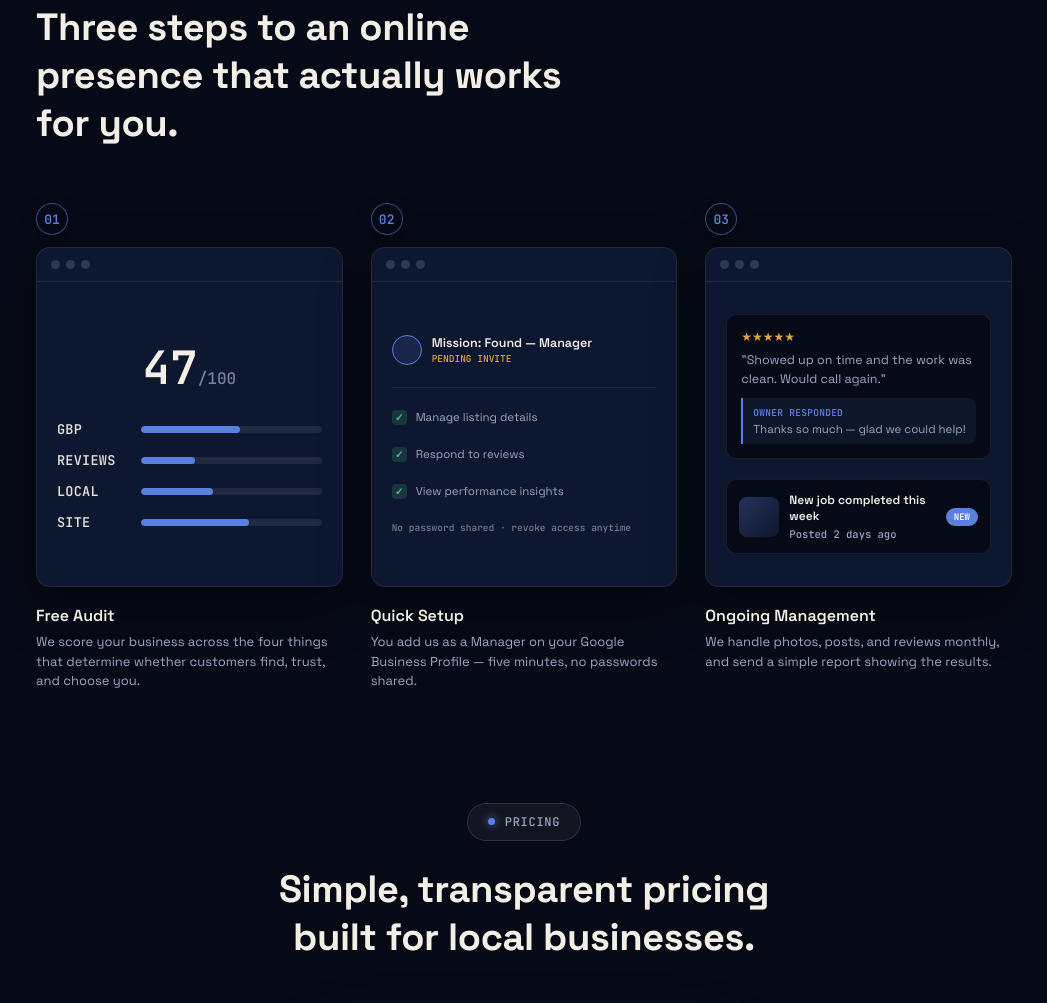
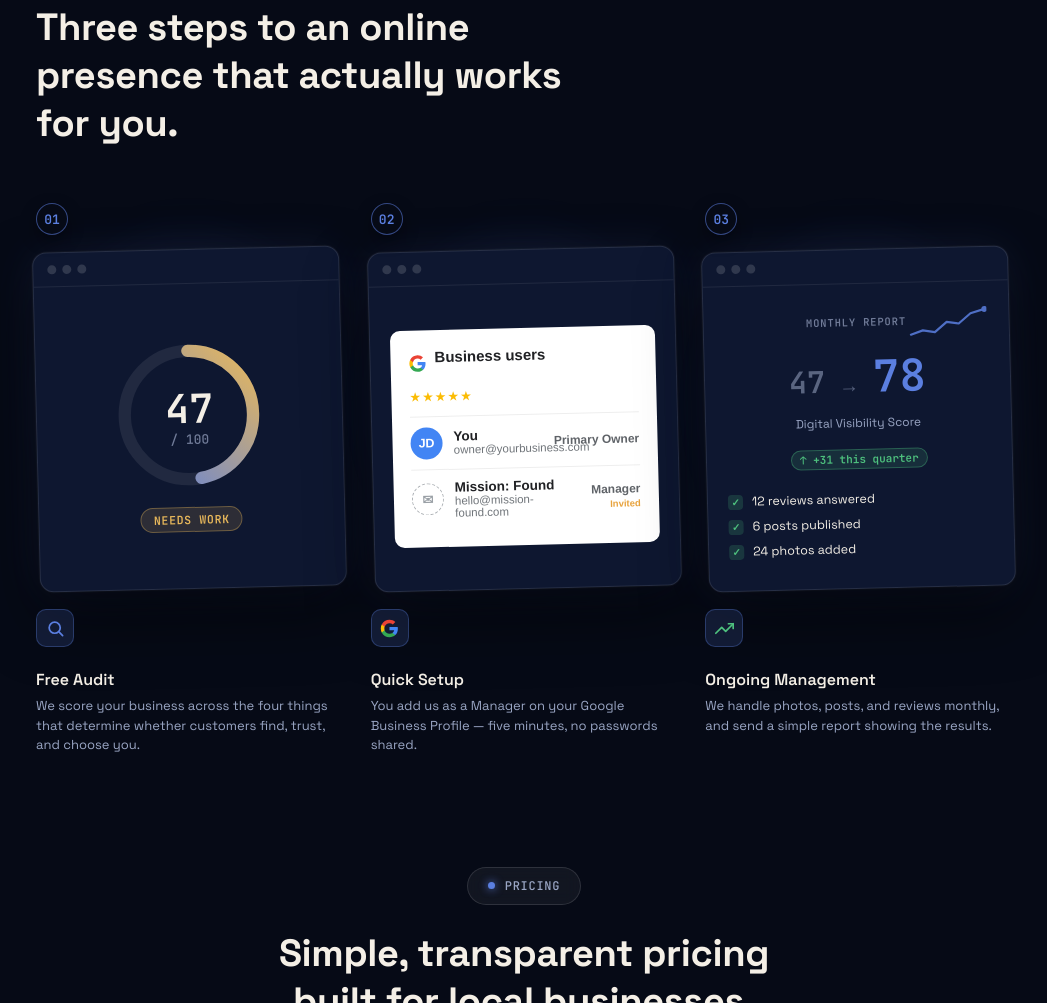
Before and after one commit to devonlambert03/mission-found, a plain HTML site: page index.html in a window 1280 px wide. Shown: the part 1434-2437 px from the top of the page, without its empty margins (116-1163 px from the left). Drawn offline with Linux system fonts and the light colour scheme.

Commit message:
Add files via upload

```diff
--- a/index.html
+++ b/index.html
@@ -416,35 +416,41 @@
     font-family: 'JetBrains Mono', monospace; font-size: 12.5px; color: #FFDCC9; font-weight: 600; line-height: 1.45;
   }
 
-  /* ---- Step 03 visual: review + reply, and a fresh post ---- */
-  .step3-visual { display: flex; flex-direction: column; gap: 20px; width: 100%; height: 100%; justify-content: center; }
-  .review-mini { background: var(--navy-deep); border: 1px solid rgba(255,255,255,0.08); border-radius: 10px; padding: 14px; }
-  .review-stars { color: #E0A63C; font-size: 12px; margin-bottom: 6px; }
-  .review-text { font-size: 12.5px; color: var(--muted); line-height: 1.5; margin-bottom: 10px; }
-  .reply-bubble {
-    background: rgba(91,127,224,0.1); border-left: 2px solid var(--blue); padding: 8px 10px; border-radius: 0 8px 8px 0;
-    opacity: 0; transform: translateY(6px) scale(0.96);
-    transition: opacity 0.4s ease, transform 0.4s cubic-bezier(0.2,0.85,0.2,1);
+  /* ---- Step 03 visual: monthly report, score improving ---- */
+  .report-visual { display: flex; flex-direction: column; align-items: center; justify-content: center; gap: 18px; width: 100%; height: 100%; position: relative; }
+  .report-sparkline { position: absolute; top: 4px; right: 2px; width: 78px; height: 34px; opacity: 0.85; }
+  .report-label {
+    font-family: 'JetBrains Mono', monospace; font-size: 10.5px; font-weight: 700; letter-spacing: 0.08em;
+    color: var(--muted); opacity: 0.7; text-transform: uppercase;
   }
-  .reply-bubble.in { opacity: 1; transform: translateY(0) scale(1); }
-  .reply-label { font-family: 'JetBrains Mono', monospace; font-size: 9.5px; color: var(--blue); font-weight: 600; margin-bottom: 3px; text-transform: uppercase; letter-spacing: 0.03em; }
-  .reply-text { font-size: 11.5px; color: var(--muted); }
-
-  .post-mini {
-    background: var(--navy-deep); border: 1px solid rgba(255,255,255,0.08); border-radius: 10px; padding: 12px; display: flex; gap: 10px; align-items: center;
-    opacity: 0; transform: translateY(8px) scale(0.94);
-    transition: opacity 0.5s ease, transform 0.5s cubic-bezier(0.2,0.85,0.2,1);
+  .report-score-row { display: flex; align-items: baseline; gap: 14px; }
+  .report-score-before {
+    font-family: 'JetBrains Mono', monospace; font-size: 30px; font-weight: 700; color: var(--muted); opacity: 0.55;
   }
-  .post-mini.in { opacity: 1; transform: translateY(0) scale(1); }
-  .post-thumb { width: 40px; height: 40px; border-radius: 8px; background: linear-gradient(135deg, rgba(91,127,224,0.35), rgba(91,127,224,0.1)); flex-shrink: 0; }
-  .post-cap { font-size: 12px; color: var(--cream); margin-bottom: 3px; font-weight: 600; }
-  .post-time { font-size: 10.5px; color: var(--muted); font-family: 'JetBrains Mono', monospace; }
-  .post-new {
-    margin-left: auto; font-family: 'JetBrains Mono', monospace; font-size: 9px; background: var(--blue); color: #fff; font-weight: 700; padding: 3px 8px; border-radius: 999px; flex-shrink: 0;
-    transform: scale(0); opacity: 0;
-    transition: transform 0.4s cubic-bezier(0.34,1.56,0.64,1), opacity 0.3s ease;
+  .report-arrow { color: var(--muted); opacity: 0.5; font-size: 20px; }
+  .report-score-after {
+    font-family: 'JetBrains Mono', monospace; font-size: 44px; font-weight: 700; color: var(--blue);
+    opacity: 0; transform: scale(0.85); transition: opacity 0.5s ease, transform 0.5s cubic-bezier(0.2,0.85,0.2,1);
   }
-  .post-new.in { transform: scale(1); opacity: 1; }
+  .report-score-after.in { opacity: 1; transform: scale(1); }
+  .report-delta {
+    font-family: 'JetBrains Mono', monospace; font-size: 11px; font-weight: 700; color: #4EC17E;
+    background: rgba(78,193,126,0.14); border: 1px solid rgba(78,193,126,0.35);
+    padding: 2px 8px; border-radius: 999px; align-self: center;
+    opacity: 0; transition: opacity 0.4s ease 0.15s;
+  }
+  .report-delta.in { opacity: 1; }
+  .report-caption { font-size: 12px; color: var(--muted); margin-top: -8px; }
+  .report-metrics { width: 100%; display: flex; flex-direction: column; gap: 9px; margin-top: 4px; }
+  .report-metric {
+    display: flex; align-items: center; gap: 9px; font-size: 12.5px; color: var(--cream);
+    opacity: 0; transform: translateY(6px); transition: opacity 0.4s ease, transform 0.4s ease;
+  }
+  .report-metric.in { opacity: 1; transform: translateY(0); }
+  .report-metric-check {
+    width: 15px; height: 15px; border-radius: 4px; background: rgba(78,193,126,0.18); color: #4EC17E;
+    font-size: 10px; font-weight: 700; display: flex; align-items: center; justify-content: center; flex-shrink: 0;
+  }
 
   .steps-row {
     display: grid; grid-template-columns: repeat(3, 1fr); gap: 28px; align-items: stretch;
@@ -457,14 +463,20 @@
   .step.in { opacity: 1; transform: translateY(0); }
   .step h3 {
     font-family: 'Space Grotesk', sans-serif; font-size: 16px; font-weight: 600;
-    color: var(--cream); margin: 18px 0 6px;
+    color: var(--cream); margin: 14px 0 6px;
   }
   .step p { color: var(--muted); font-size: 13px; line-height: 1.5; min-height: 52px; }
 
-  /* ---- Step visuals: the card leads, text follows underneath ---- */
-  .step-visual { display: flex; flex-direction: column; }
+  /* ---- Step visuals: tilted floating card with glow, icon chip, badge ---- */
+  .step-visual { display: flex; flex-direction: column; position: relative; padding-bottom: 8px; }
+  .step-visual::before {
+    content: ''; position: absolute; inset: 10px -14px 20px -14px; z-index: 0;
+    background: radial-gradient(ellipse 70% 65% at 50% 45%, rgba(91,127,224,0.22), transparent 72%);
+    filter: blur(14px); pointer-events: none;
+  }
   .step-badge {
-    width: 32px; height: 32px; border-radius: 50%; margin-bottom: 12px;
+    position: relative; z-index: 2;
+    width: 32px; height: 32px; border-radius: 50%; margin-bottom: 14px;
     background: var(--navy-deep); border: 1.5px solid rgba(91,127,224,0.55); color: var(--blue);
     font-family: 'JetBrains Mono', monospace; font-weight: 700; font-size: 13px;
     display: flex; align-items: center; justify-content: center;
@@ -472,36 +484,77 @@
   }
   .step .chrome-frame { display: flex; flex-direction: column; }
   .chrome-frame {
-    background: var(--navy); border-radius: 14px; border: 1px solid rgba(255,255,255,0.08);
-    overflow: hidden; box-shadow: 0 20px 50px rgba(0,0,0,0.35);
-    height: 340px;
+    position: relative; z-index: 1;
+    background: var(--navy); border-radius: 14px; border: 1px solid rgba(255,255,255,0.1);
+    overflow: hidden; height: 340px;
+    transform: rotate(-1.4deg);
+    box-shadow: 0 28px 60px rgba(0,0,0,0.5), 0 0 0 1px rgba(255,255,255,0.03), 0 0 46px rgba(91,127,224,0.12);
   }
   .chrome-bar { display: flex; gap: 6px; padding: 12px 14px; border-bottom: 1px solid rgba(255,255,255,0.08); }
   .chrome-bar span { width: 9px; height: 9px; border-radius: 50%; background: rgba(255,255,255,0.14); }
   .chrome-body { padding: 20px; display: flex; align-items: center; flex: 1; }
 
-  .gauge-wrap { display: flex; flex-direction: column; align-items: center; justify-content: center; gap: 22px; width: 100%; height: 100%; }
-  .gauge-score { font-family: 'JetBrains Mono', monospace; font-size: 46px; font-weight: 700; color: var(--cream); }
-  .gauge-score span { font-size: 16px; color: var(--muted); font-weight: 500; opacity: 0.75; }
-  .gauge-bars { width: 100%; display: flex; flex-direction: column; gap: 13px; }
-  .gauge-bar-row { display: flex; align-items: center; gap: 12px; }
-  .gauge-bar-label {
-    font-family: 'JetBrains Mono', monospace; font-size: 13.5px; font-weight: 700;
-    color: var(--cream); opacity: 0.92; width: 72px; flex-shrink: 0; letter-spacing: 0.02em;
+  .step-icon-chip {
+    position: relative; z-index: 2; align-self: flex-start;
+    width: 38px; height: 38px; border-radius: 10px; margin-top: 20px;
+    background: rgba(91,127,224,0.16); border: 1px solid rgba(91,127,224,0.32);
+    display: flex; align-items: center; justify-content: center;
   }
-  .gauge-bar-track { flex: 1; height: 7px; border-radius: 3.5px; background: rgba(255,255,255,0.08); overflow: hidden; }
-  .gauge-bar-fill { height: 100%; background: var(--blue); border-radius: 3.5px; }
+  .step-icon-chip svg { width: 19px; height: 19px; }
 
-  .setup-body { display: flex; flex-direction: column; gap: 22px; width: 100%; height: 100%; justify-content: center; }
-  .invite-row { display: flex; align-items: center; gap: 10px; }
-  .invite-avatar { width: 30px; height: 30px; border-radius: 50%; background: rgba(91,127,224,0.14); border: 1px solid var(--blue); flex-shrink: 0; }
-  .invite-name { font-size: 12.5px; color: var(--cream); font-weight: 600; }
-  .invite-status { font-family: 'JetBrains Mono', monospace; font-size: 9.5px; color: #E0A63C; margin-top: 1px; }
-  .invite-divider { height: 1px; background: rgba(255,255,255,0.08); }
-  .perm-row { display: flex; align-items: center; gap: 9px; }
-  .perm-check { width: 15px; height: 15px; border-radius: 4px; background: rgba(78,193,126,0.18); color: #4EC17E; font-size: 10px; font-weight: 700; display: flex; align-items: center; justify-content: center; flex-shrink: 0; }
-  .perm-label { font-size: 11.5px; color: var(--muted); }
-  .setup-note { font-family: 'JetBrains Mono', monospace; font-size: 9.5px; color: var(--muted); opacity: 0.7; }
+  /* ---- Step 01 visual: just the score, as a radial gauge ---- */
+  .score-only-wrap { display: flex; flex-direction: column; align-items: center; justify-content: center; gap: 18px; width: 100%; height: 100%; }
+  .score-ring-wrap { position: relative; width: 148px; height: 148px; }
+  .score-ring { width: 100%; height: 100%; transform: rotate(-90deg); }
+  .score-ring-bg { fill: none; stroke: rgba(255,255,255,0.08); stroke-width: 10; }
+  .score-ring-fill {
+    fill: none; stroke: url(#scoreGradient); stroke-width: 10; stroke-linecap: round;
+    stroke-dasharray: 327; stroke-dashoffset: 327;
+    transition: stroke-dashoffset 1.1s cubic-bezier(0.2,0.7,0.2,1);
+  }
+  .score-ring-fill.filled { stroke-dashoffset: 173; }
+  .score-ring-label {
+    position: absolute; inset: 0; display: flex; flex-direction: column; align-items: center; justify-content: center;
+  }
+  .score-ring-num { font-family: 'JetBrains Mono', monospace; font-size: 40px; font-weight: 700; color: var(--cream); }
+  .score-ring-max { font-family: 'JetBrains Mono', monospace; font-size: 13px; color: var(--muted); opacity: 0.7; margin-top: -4px; }
+  .score-status {
+    font-family: 'JetBrains Mono', monospace; font-size: 11.5px; font-weight: 700; letter-spacing: 0.06em;
+    color: #E8B85B; background: rgba(232,184,91,0.14); border: 1px solid rgba(232,184,91,0.35);
+    padding: 4px 12px; border-radius: 999px;
+  }
+
+  /* ---- Step 02 visual: real Google Business Profile manager screen ---- */
+  .gbp-logo-row { display: flex; align-items: center; gap: 8px; margin-bottom: 10px; }
+  .gbp-stars-row { color: #FBBC04; font-size: 13px; letter-spacing: 1px; margin-bottom: 12px; }
+  .gbp-manager-panel {
+    background: #fff; border-radius: 10px; padding: 18px; width: 100%;
+    font-family: Arial, Helvetica, sans-serif;
+  }
+  .gbp-manager-title { font-size: 15px; font-weight: 700; color: #202124; margin-bottom: 14px; }
+  .gbp-user-row { display: flex; align-items: center; gap: 11px; padding: 10px 0; border-top: 1px solid #EEEEEE; }
+  .gbp-user-row:first-of-type { border-top: none; }
+  .gbp-avatar {
+    width: 32px; height: 32px; border-radius: 50%; flex-shrink: 0;
+    display: flex; align-items: center; justify-content: center;
+    font-size: 12.5px; font-weight: 700; color: #fff;
+  }
+  .gbp-avatar.owner { background: #4285F4; }
+  .gbp-avatar.invited {
+    background: #fff; border: 1.5px dashed #B0B4B8; color: #9AA0A6; font-size: 13px;
+    opacity: 0; transform: scale(0.7); transition: opacity 0.35s ease, transform 0.35s cubic-bezier(0.34,1.56,0.64,1);
+  }
+  .gbp-avatar.invited.in { opacity: 1; transform: scale(1); }
+  .gbp-user-info { flex: 1; min-width: 0; }
+  .gbp-user-name { font-size: 13.5px; font-weight: 700; color: #202124; }
+  .gbp-user-email { font-size: 11.5px; color: #70757A; }
+  .gbp-user-role { text-align: right; font-size: 12px; color: #5F6368; font-weight: 600; flex-shrink: 0; }
+  .gbp-pending-tag {
+    font-family: Arial, sans-serif; font-size: 9.5px; font-weight: 700; color: #E8A33D;
+    margin-top: 2px;
+    opacity: 0; transition: opacity 0.35s ease 0.15s;
+  }
+  .gbp-pending-tag.in { opacity: 1; }
 
   /* ---- Pricing ---- */
   .pricing-eyebrow-wrap { text-align: center; }
@@ -826,16 +879,29 @@
         <div class="chrome-frame">
           <div class="chrome-bar"><span></span><span></span><span></span></div>
           <div class="chrome-body">
-            <div class="gauge-wrap">
-              <div class="gauge-score">47<span>/100</span></div>
-              <div class="gauge-bars">
-                <div class="gauge-bar-row"><div class="gauge-bar-label">GBP</div><div class="gauge-bar-track"><div class="gauge-bar-fill" style="width:55%"></div></div></div>
-                <div class="gauge-bar-row"><div class="gauge-bar-label">REVIEWS</div><div class="gauge-bar-track"><div class="gauge-bar-fill" style="width:30%"></div></div></div>
-                <div class="gauge-bar-row"><div class="gauge-bar-label">LOCAL</div><div class="gauge-bar-track"><div class="gauge-bar-fill" style="width:40%"></div></div></div>
-                <div class="gauge-bar-row"><div class="gauge-bar-label">SITE</div><div class="gauge-bar-track"><div class="gauge-bar-fill" style="width:60%"></div></div></div>
+            <div class="score-only-wrap">
+              <div class="score-ring-wrap">
+                <svg class="score-ring" viewBox="0 0 120 120">
+                  <defs>
+                    <linearGradient id="scoreGradient" x1="0%" y1="0%" x2="100%" y2="100%">
+                      <stop offset="0%" stop-color="#5B7FE0"/>
+                      <stop offset="100%" stop-color="#E8B85B"/>
+                    </linearGradient>
+                  </defs>
+                  <circle class="score-ring-bg" cx="60" cy="60" r="52"/>
+                  <circle class="score-ring-fill" id="scoreRingFill" cx="60" cy="60" r="52"/>
+                </svg>
+                <div class="score-ring-label">
+                  <div class="score-ring-num">47</div>
+                  <div class="score-ring-max">/ 100</div>
+                </div>
               </div>
+              <div class="score-status">NEEDS WORK</div>
             </div>
           </div>
+        </div>
+        <div class="step-icon-chip">
+          <svg viewBox="0 0 24 24" fill="none" stroke="#5B7FE0" stroke-width="2.2" stroke-linecap="round"><circle cx="11" cy="11" r="7"/><path d="M21 21l-4.3-4.3"/></svg>
         </div>
       </div>
       <h3>Free Audit</h3>
@@ -847,21 +913,36 @@
         <div class="chrome-frame">
           <div class="chrome-bar"><span></span><span></span><span></span></div>
           <div class="chrome-body">
-            <div class="setup-body">
-              <div class="invite-row">
-                <div class="invite-avatar"></div>
-                <div>
-                  <div class="invite-name">Mission: Found — Manager</div>
-                  <div class="invite-status">PENDING INVITE</div>
+            <div class="gbp-manager-panel">
+              <div class="gbp-logo-row">
+                <svg width="18" height="18" viewBox="0 0 48 48"><path fill="#4285F4" d="M45.12 24.5c0-1.56-.14-3.06-.4-4.5H24v8.51h11.84c-.51 2.75-2.06 5.08-4.39 6.64v5.52h7.11c4.16-3.83 6.56-9.47 6.56-16.17z"/><path fill="#34A853" d="M24 46c5.94 0 10.92-1.97 14.56-5.33l-7.11-5.52c-1.97 1.32-4.49 2.1-7.45 2.1-5.73 0-10.58-3.87-12.31-9.07H4.34v5.7C7.96 41.07 15.4 46 24 46z"/><path fill="#FBBC05" d="M11.69 28.18C11.25 26.86 11 25.45 11 24s.25-2.86.69-4.18v-5.7H4.34C2.85 17.09 2 20.45 2 24s.85 6.91 2.34 9.88l7.35-5.7z"/><path fill="#EA4335" d="M24 10.75c3.23 0 6.13 1.11 8.41 3.29l6.31-6.31C34.91 4.18 29.93 2 24 2 15.4 2 7.96 6.93 4.34 14.12l7.35 5.7c1.73-5.2 6.58-9.07 12.31-9.07z"/></svg>
+                <span class="gbp-manager-title">Business users</span>
+              </div>
+              <div class="gbp-stars-row">★★★★★</div>
+              <div class="gbp-user-row">
+                <div class="gbp-avatar owner">JD</div>
+                <div class="gbp-user-info">
+                  <div class="gbp-user-name">You</div>
+                  <div class="gbp-user-email">owner@yourbusiness.com</div>
+                </div>
+                <div class="gbp-user-role">Primary Owner</div>
+              </div>
+              <div class="gbp-user-row">
+                <div class="gbp-avatar invited" id="gbpInvitedAvatar">✉</div>
+                <div class="gbp-user-info">
+                  <div class="gbp-user-name">Mission: Found</div>
+                  <div class="gbp-user-email">hello@mission-found.com</div>
+                </div>
+                <div class="gbp-user-role">
+                  Manager
+                  <div class="gbp-pending-tag" id="gbpPendingTag">Invited</div>
                 </div>
               </div>
-              <div class="invite-divider"></div>
-              <div class="perm-row"><div class="perm-check">✓</div><div class="perm-label">Manage listing details</div></div>
-              <div class="perm-row"><div class="perm-check">✓</div><div class="perm-label">Respond to reviews</div></div>
-              <div class="perm-row"><div class="perm-check">✓</div><div class="perm-label">View performance insights</div></div>
-              <div class="setup-note">No password shared · revoke access anytime</div>
             </div>
           </div>
+        </div>
+        <div class="step-icon-chip">
+          <svg width="19" height="19" viewBox="0 0 48 48"><path fill="#4285F4" d="M45.12 24.5c0-1.56-.14-3.06-.4-4.5H24v8.51h11.84c-.51 2.75-2.06 5.08-4.39 6.64v5.52h7.11c4.16-3.83 6.56-9.47 6.56-16.17z"/><path fill="#34A853" d="M24 46c5.94 0 10.92-1.97 14.56-5.33l-7.11-5.52c-1.97 1.32-4.49 2.1-7.45 2.1-5.73 0-10.58-3.87-12.31-9.07H4.34v5.7C7.96 41.07 15.4 46 24 46z"/><path fill="#FBBC05" d="M11.69 28.18C11.25 26.86 11 25.45 11 24s.25-2.86.69-4.18v-5.7H4.34C2.85 17.09 2 20.45 2 24s.85 6.91 2.34 9.88l7.35-5.7z"/><path fill="#EA4335" d="M24 10.75c3.23 0 6.13 1.11 8.41 3.29l6.31-6.31C34.91 4.18 29.93 2 24 2 15.4 2 7.96 6.93 4.34 14.12l7.35 5.7c1.73-5.2 6.58-9.07 12.31-9.07z"/></svg>
         </div>
       </div>
       <h3>Quick Setup</h3>
@@ -873,25 +954,29 @@
         <div class="chrome-frame">
           <div class="chrome-bar"><span></span><span></span><span></span></div>
           <div class="chrome-body">
-            <div class="step3-visual">
-              <div class="review-mini">
-                <div class="review-stars">★★★★★</div>
-                <div class="review-text">"Showed up on time and the work was clean. Would call again."</div>
-                <div class="reply-bubble" id="replyBubble">
-                  <div class="reply-label">Owner responded</div>
-                  <div class="reply-text">Thanks so much — glad we could help!</div>
-                </div>
+            <div class="report-visual">
+              <svg class="report-sparkline" viewBox="0 0 78 34" fill="none">
+                <polyline points="2,28 14,24 26,26 38,16 50,18 62,8 76,4" stroke="#5B7FE0" stroke-width="2.2" stroke-linecap="round" stroke-linejoin="round"/>
+                <circle cx="76" cy="4" r="3" fill="#5B7FE0"/>
+              </svg>
+              <div class="report-label">Monthly Report</div>
+              <div class="report-score-row">
+                <div class="report-score-before">47</div>
+                <span class="report-arrow">→</span>
+                <div class="report-score-after" id="reportScoreAfter">78</div>
               </div>
-              <div class="post-mini" id="postMini">
-                <div class="post-thumb"></div>
-                <div>
-                  <div class="post-cap">New job completed this week</div>
-                  <div class="post-time">Posted 2 days ago</div>
-                </div>
-                <div class="post-new" id="postNew">NEW</div>
+              <div class="report-caption">Digital Visibility Score</div>
+              <div class="report-delta" id="reportDelta">↑ +31 this quarter</div>
+              <div class="report-metrics">
+                <div class="report-metric" id="reportMetric1"><span class="report-metric-check">✓</span>12 reviews answered</div>
+                <div class="report-metric" id="reportMetric2"><span class="report-metric-check">✓</span>6 posts published</div>
+                <div class="report-metric" id="reportMetric3"><span class="report-metric-check">✓</span>24 photos added</div>
               </div>
             </div>
           </div>
+        </div>
+        <div class="step-icon-chip">
+          <svg viewBox="0 0 24 24" fill="none" stroke="#4EC17E" stroke-width="2.2" stroke-linecap="round" stroke-linejoin="round"><polyline points="23 6 13.5 15.5 8.5 10.5 1 18"/><polyline points="17 6 23 6 23 12"/></svg>
         </div>
       </div>
       <h3>Ongoing Management</h3>
@@ -1193,8 +1278,8 @@
     observer.observe(stage);
   })();
 
-  // ---- How It Works: steps 1, 2, 3 stagger in, then Step 03's review reply
-  // and new-post badge animate in once step 3 has landed
+  // ---- How It Works: steps 1, 2, 3 stagger in, then each card's own
+  // sub-animation plays once that card has landed (score ring, invite, report)
   (function () {
     const target = document.getElementById('stepsRow');
     if (!target) return;
@@ -1203,9 +1288,16 @@
       document.getElementById('step2'),
       document.getElementById('step3'),
     ].filter(Boolean);
-    const postMini = document.getElementById('postMini');
-    const postNew = document.getElementById('postNew');
-    const replyBubble = document.getElementById('replyBubble');
+    const scoreRingFill = document.getElementById('scoreRingFill');
+    const gbpInvitedAvatar = document.getElementById('gbpInvitedAvatar');
+    const gbpPendingTag = document.getElementById('gbpPendingTag');
+    const reportScoreAfter = document.getElementById('reportScoreAfter');
+    const reportDelta = document.getElementById('reportDelta');
+    const reportMetrics = [
+      document.getElementById('reportMetric1'),
+      document.getElementById('reportMetric2'),
+      document.getElementById('reportMetric3'),
+    ].filter(Boolean);
 
     let played = false;
     const observer2 = new IntersectionObserver((entries) => {
@@ -1215,9 +1307,17 @@
           steps.forEach((step, i) => {
             setTimeout(() => step.classList.add('in'), i * 500);
           });
-          if (postMini) setTimeout(() => postMini.classList.add('in'), 1900);
-          if (replyBubble) setTimeout(() => replyBubble.classList.add('in'), 2150);
-          if (postNew) setTimeout(() => postNew.classList.add('in'), 2350);
+          // step 1 lands ~0.5s in, its 0.75s fade settles ~1.25s — fill the ring after that
+          if (scoreRingFill) setTimeout(() => scoreRingFill.classList.add('filled'), 1300);
+          // step 2 lands ~1s in — the invite avatar + pending tag appear once it's settled
+          if (gbpInvitedAvatar) setTimeout(() => gbpInvitedAvatar.classList.add('in'), 1900);
+          if (gbpPendingTag) setTimeout(() => gbpPendingTag.classList.add('in'), 2050);
+          // step 3 lands ~1.5s in — the "before" score sits alone, then the report reveals the improvement
+          if (reportScoreAfter) setTimeout(() => reportScoreAfter.classList.add('in'), 2500);
+          if (reportDelta) setTimeout(() => reportDelta.classList.add('in'), 2700);
+          reportMetrics.forEach((m, i) => {
+            setTimeout(() => m.classList.add('in'), 2850 + i * 150);
+          });
           observer2.disconnect();
         }
       });
```
